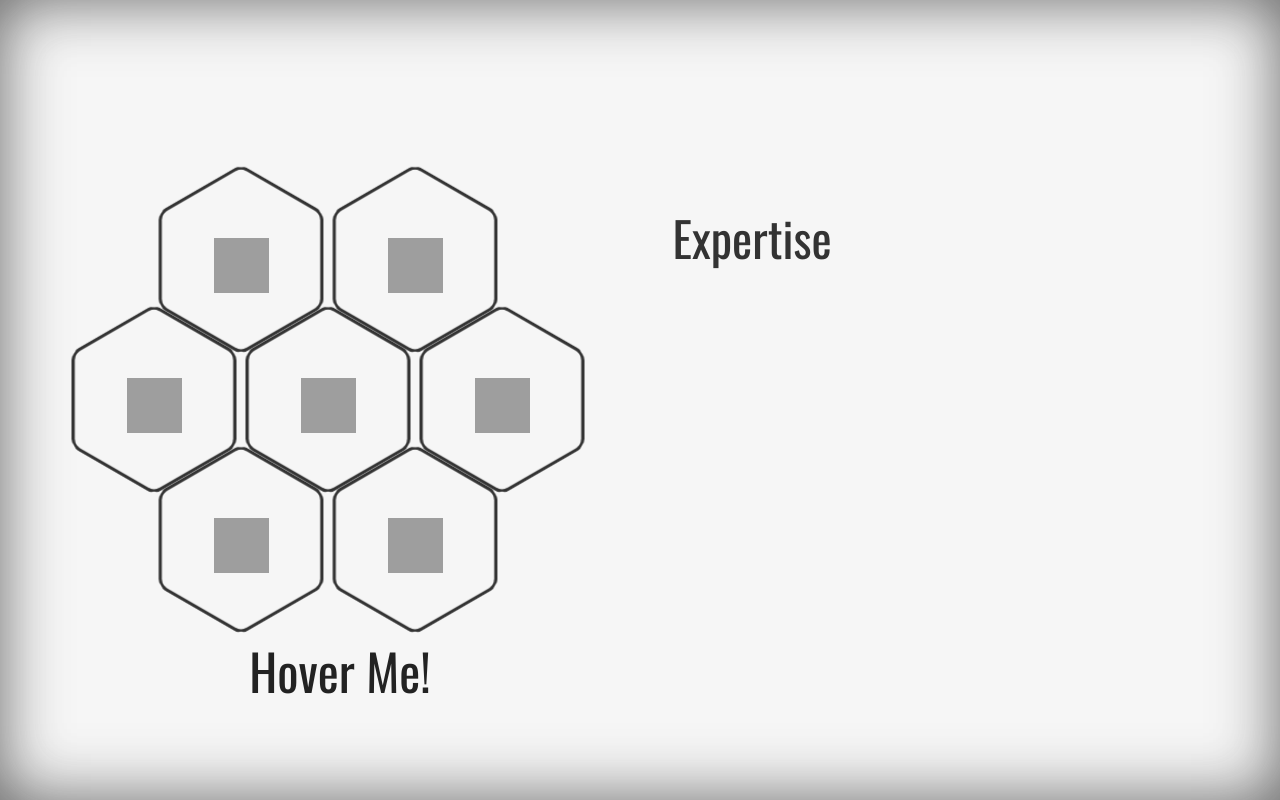
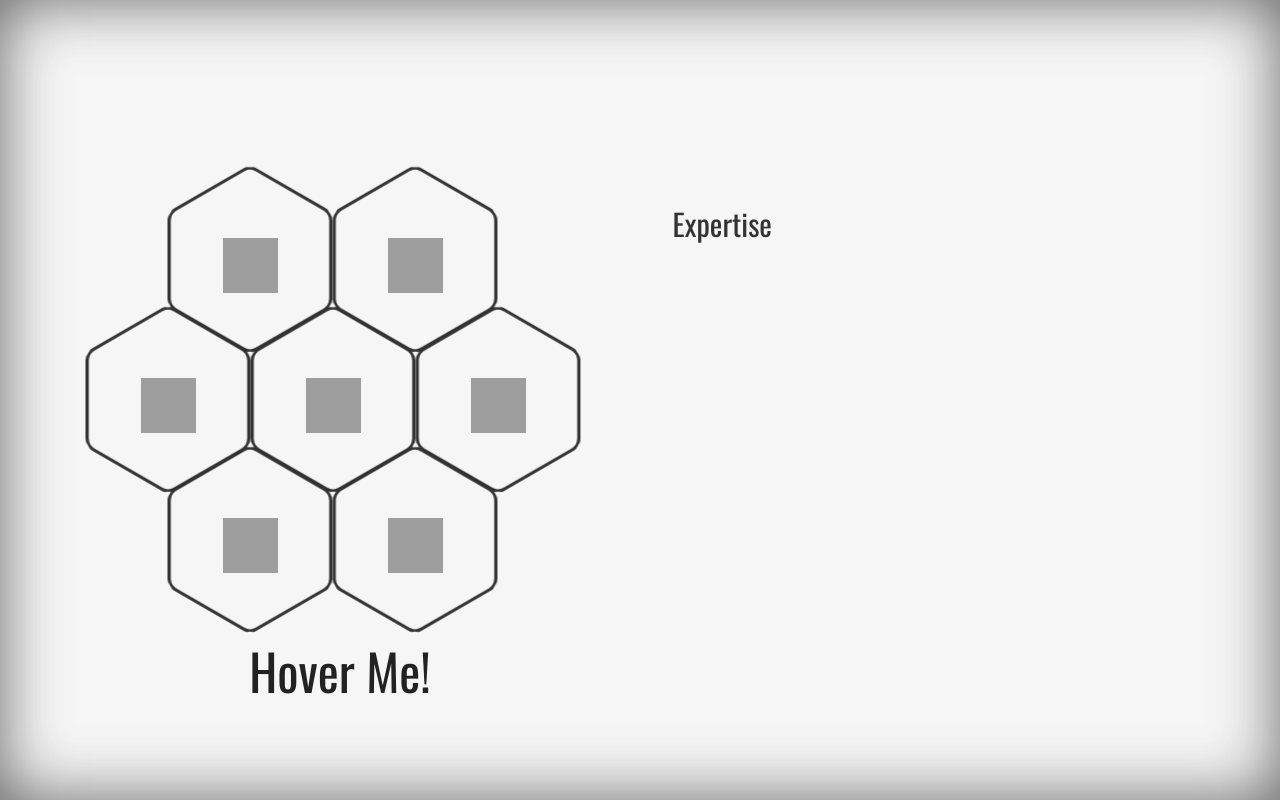
Before and after one commit to DeenoDev/Portfolio-Hexagon-Skillset-With-VelocityJS, a plain HTML site: page index.html in a window 1280 px wide. Drawn offline with nearby package versions, Linux system fonts and the light colour scheme; grey boxes are pictures that could not be loaded.

Commit message:
main.js file added.

```diff
--- a/style.css
+++ b/style.css
@@ -1,4 +1,4 @@
-font-family: 'Oswald', sans-serif;
+*{font-family: 'Oswald', sans-serif;}
 
 html {
   font-size: 62.5%; }
```
Also changed, not shown: main.js (added).
